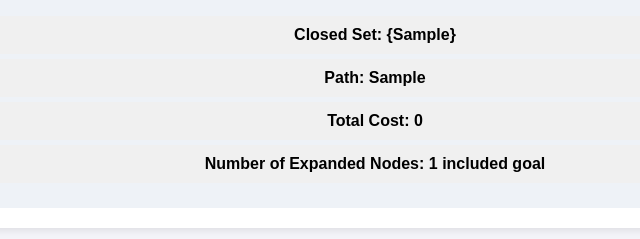
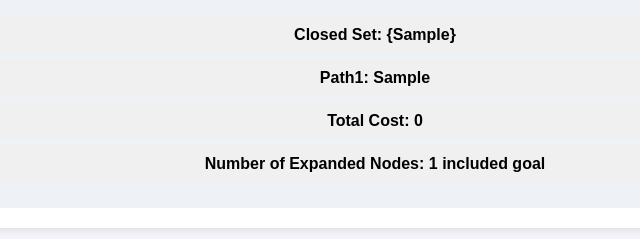
Before and after one commit to ghadafawzy/Git_Task, a plain HTML site: page Best-first.html in a window 1280 px wide. Both pictures are taken after typing "Sample", "Sample", "Sample", "Sample" into the empty fields and a click on the button "Calculate". Shown: the part 637-876 px from the top of the page, 265-905 px from the left. Drawn offline with Linux system fonts and the light colour scheme.

Commit message:
Update Best-first.html
second commit

```diff
--- a/Best-first.html
+++ b/Best-first.html
@@ -103,7 +103,7 @@
           <span> Closed Set: {<span id="closed-set"> </span>} </span>
         </div>
         <div class="result-item">
-          <span>Path: </span><span id="path"></span>
+          <span>Path1: </span><span id="path"></span>
         </div>
         <div class="result-item">
           <span>Total Cost: </span><span id="total-cost"></span>
```
